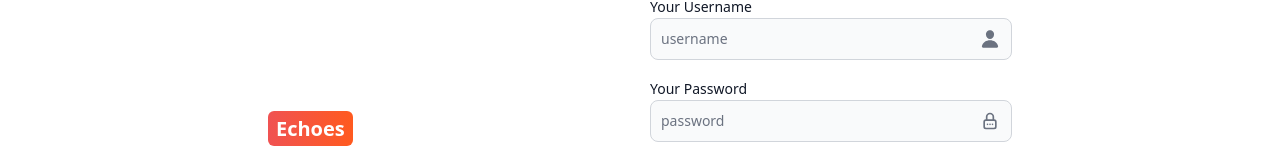
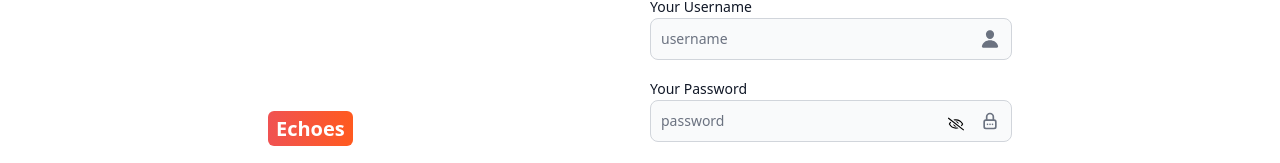
Before and after one commit to Atharv-Sathe/Echoes, a React (Vite) app in the folder client/: page /sign-up in a window 1280 px wide. Shown: the part 162-325 px from the top of the page. Built offline with nearby package versions, Linux system fonts and the light colour scheme.

Commit message:
Feat: Show Password in SignIn and SignUp pages

```diff
--- a/client/src/pages/SignUp.jsx
+++ b/client/src/pages/SignUp.jsx
@@ -4,18 +4,20 @@ import { IoMdMail } from "react-icons/io";
 import { IoPerson } from "react-icons/io5";
 import { TbLockPassword } from "react-icons/tb";
 import { useState } from "react";
+import { FaRegEyeSlash, FaRegEye } from "react-icons/fa";
 import Logo from "../components/Logo";
 
 export default function SignUp() {
   const [formData, setFormData] = useState({});
   const [errorMessage, setErrorMessage] = useState(null);
   const [loading, setLoading] = useState(false);
+  const [showPass, setShowPass] = useState(false);
   const navigate = useNavigate();
 
   const handleChange = (e) => {
     setFormData({ ...formData, [e.target.id]: e.target.value.trim() });
   };
-  console.log(formData);
+  // console.log(formData);
 
   const handleSubmit = async (e) => {
     e.preventDefault();
@@ -36,7 +38,7 @@ export default function SignUp() {
       }
       setLoading(false);
       if (res.ok) {
-        return navigate('/sign-in')
+        return navigate("/sign-in");
       }
     } catch (error) {
       setErrorMessage(error.message);
@@ -70,7 +72,7 @@ export default function SignUp() {
                 onChange={handleChange}
               />
             </div>
-            <div>
+            <div className="relative">
               <Label value="Your Password" />
               <TextInput
                 type="password"
@@ -80,6 +82,13 @@ export default function SignUp() {
                 rightIcon={TbLockPassword}
                 onChange={handleChange}
               />
+              <button
+                className="absolute top-10 right-12"
+                type="button"
+                onClick={() => setShowPass(!showPass)}
+              >
+                {!showPass ? <FaRegEyeSlash /> : <FaRegEye />}
+              </button>
             </div>
             <div>
               <Label value="Your Email" />
```
Also changed, not shown: 1 other file (tests, documents, lock files or other folders).
